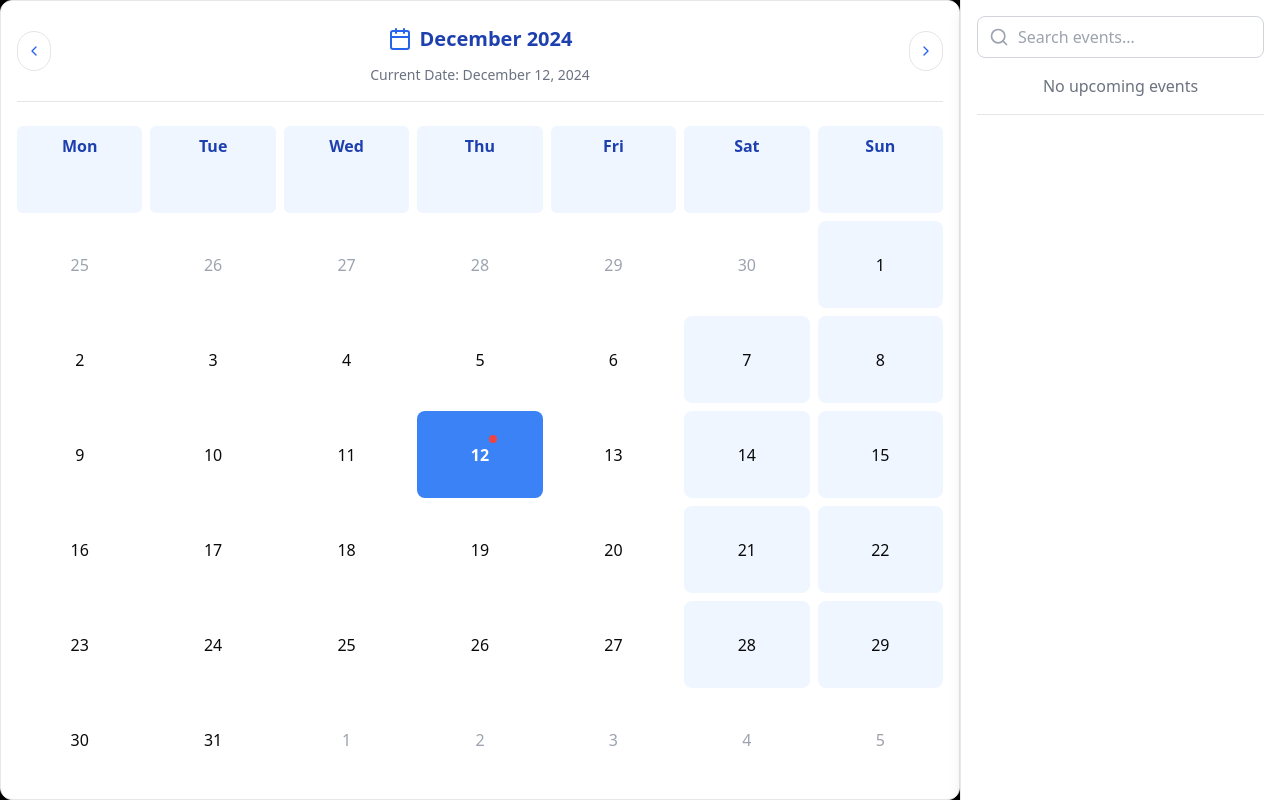
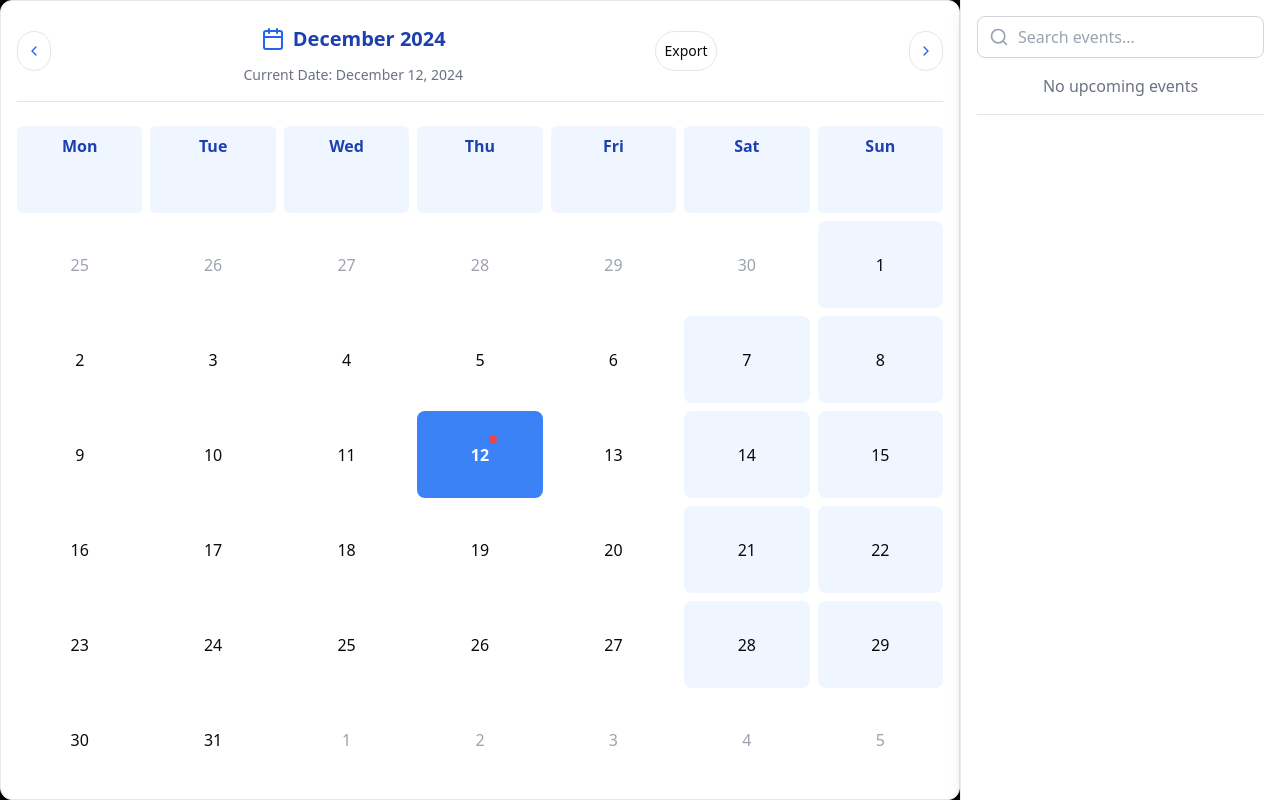
Before and after one commit to Jatin917/DacoidDigitalCalendar, a React (Vite) app: page / in a window 1280 px wide. Built offline with nearby package versions, Linux system fonts and the light colour scheme.

Commit message:
added export function

```diff
--- a/src/App.jsx
+++ b/src/App.jsx
@@ -22,7 +22,7 @@ function App() {
   };
   return (
     <div className="bg-black flex">
-      <Calendar onAddEvent={onAddEvent} selectedDate={selectedDate} setSelectedDate={setSelectedDate} />
+      <Calendar events={events} onAddEvent={onAddEvent} selectedDate={selectedDate} setSelectedDate={setSelectedDate} />
       <EventSidePanel setEvents={setEvents} events={events} onAddEvent={onAddEvent} selectedDate={selectedDate} />
     </div>
   )
--- a/src/components/Calendar.jsx
+++ b/src/components/Calendar.jsx
@@ -14,12 +14,13 @@ import {
 import { addDays, addMonths, endOfMonth, endOfWeek, isSameDay, isWeekend, startOfMonth, startOfWeek, subMonths } from "../utils/dateUtils";
 import AddEventModal from "./addEventModal";
 
-const Calendar = ({onAddEvent, selectedDate, setSelectedDate}) => {
+const Calendar = ({events, onAddEvent, selectedDate, setSelectedDate}) => {
   const [currentMonth, setCurrentMonth] = useState(new Date());
   const [isModalOpen, setIsModalOpen] = useState(false);
   const [selectedMonth, setSelectedMonth] = useState(currentMonth.getMonth() + 1);
   const [selectedYear, setSelectedYear] = useState(currentMonth.getFullYear());
   const [isEventModalOpen, setEventModal] = useState(false);
+
   const isSameMonth = (date) =>{
       return (
           date && date.getMonth() === currentMonth.getMonth()
@@ -28,6 +29,33 @@ const Calendar = ({onAddEvent, selectedDate, setSelectedDate}) => {
 
   const startDate = startOfWeek(startOfMonth(currentMonth));
   const endDate = endOfWeek(endOfMonth(currentMonth));
+  const downloadAsJSON = (data) => {
+    const json = JSON.stringify(data, null, 2);
+    const blob = new Blob([json], { type: "application/json" });
+    const url = URL.createObjectURL(blob);
+
+    const link = document.createElement("a");
+    link.href = url;
+    link.download = "exported-events.json";
+    link.click();
+
+    URL.revokeObjectURL(url);
+  };
+  const exportEvents = () =>{
+    const currMonth = currentMonth.getMonth();
+    const dates = Object.keys(events);
+    console.log(dates);
+    const exportedArr = [];
+    dates.forEach((e)=>{
+      const date = new Date(e);
+      console.log(date.getMonth(), e);
+      if(date.getMonth()===currMonth){
+        exportedArr.push({date:e, events:events[e]});
+      }
+    });
+    console.log(exportedArr);
+    downloadAsJSON(exportedArr);
+  }
   const generateCalendar = () => {
     const dates = [];
     let day = startDate;
@@ -136,6 +164,13 @@ const Calendar = ({onAddEvent, selectedDate, setSelectedDate}) => {
           </p>
         </div>
 
+        <Button
+          onClick={exportEvents}
+          variant="outline"
+          className="p-2 rounded-full hover:bg-blue-50"
+        >
+          Export
+        </Button>
         <Button
           onClick={handleNextMonth}
           variant="outline"
```
